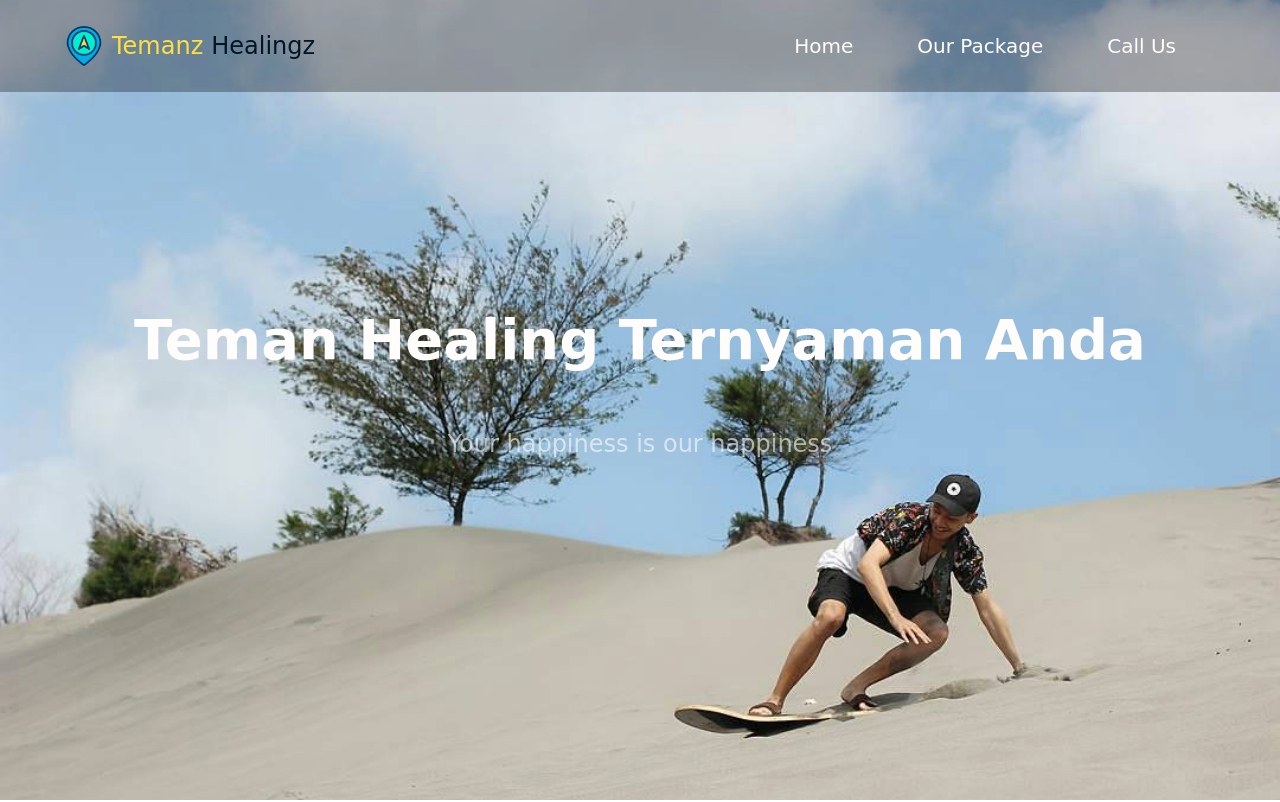
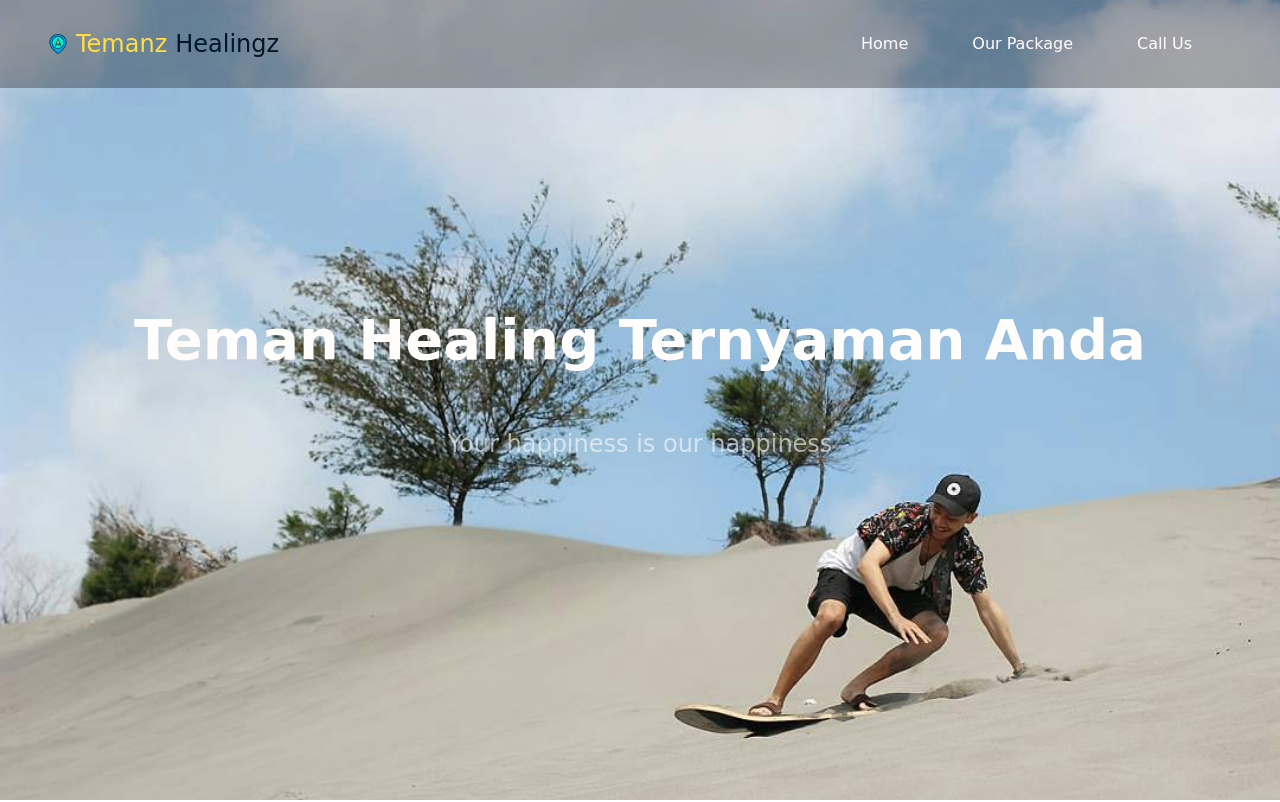
Before and after one commit to Inun572/travel-agent-landing-page, a plain HTML site: page index.html in a window 1280 px wide. Shown: the top 802 px of the page. Drawn offline with Linux system fonts and the light colour scheme; a web font is replaced by a local one.

Commit message:
fix: navbar and hamburger button responsively

```diff
--- a/css/index.css
+++ b/css/index.css
@@ -6,20 +6,23 @@
   box-sizing: border-box;
   font: inherit;
   font-family: 'Shantell Sans', cursive;
-  font-size: 100%;
   vertical-align: baseline;
   color: var(--font);
   text-decoration: none;
 }
 
-ol, ul {
+ol,
+ul {
   list-style: none;
 }
-blockquote, q {
+blockquote,
+q {
   quotes: none;
 }
-blockquote:before, blockquote:after,
-q:before, q:after {
+blockquote:before,
+blockquote:after,
+q:before,
+q:after {
   content: '';
   content: none;
 }
@@ -34,7 +37,6 @@ table {
   --accent: #ffde3d;
   --font: #011627;
   --strong: #f71735;
-
 }
 
 html {
@@ -42,8 +44,6 @@ html {
 }
 
 body {
-  background-repeat: no-repeat;
-  background-size: cover;
   line-height: 1;
 }
 
@@ -54,14 +54,34 @@ body {
   z-index: 10;
   width: 100%;
   display: flex;
+  flex-direction: column;
   justify-content: space-between;
   align-items: center;
-  padding: 0.75rem 4rem;
+  gap: 1rem;
+  padding: 1rem 1rem;
   background-color: rgba(0, 0, 0, 0.3);
 }
 
 .onScroll {
   background-color: var(--secondary);
+}
+
+.nav-wrapper {
+  width: 100%;
+  display: flex;
+  flex-direction: row;
+  justify-content: space-between;
+  align-items: center;
+  transition: all 0.3s ease-out;
+}
+
+.nav-wrapper .collapse {
+  border: none;
+  background-color: transparent;
+}
+
+.nav-wrapper .collapse > img {
+  width: 1.75rem;
 }
 
 .logo {
@@ -73,28 +93,37 @@ body {
 }
 
 .logo > img {
-  width: 40px;
+  width: 20px;
 }
 
 .logo span {
   color: var(--accent);
+  font-size: 1.5rem;
   font-weight: 500;
 }
 
 .nav-menu {
+  display: none;
+  flex-direction: column;
+  align-items: center;
+  gap: 2rem;
+  padding: 0.5rem 1.5rem;
+}
+
+.show {
   display: flex;
+  flex-direction: column;
   align-items: center;
   gap: 2rem;
   padding: 0.5rem 1.5rem;
 }
 
 .nav-link {
-  text-decoration: none;
   color: var(--primary);
   padding: 1rem;
   border-radius: 0.5rem;
-  font-size: 1.25rem;
-  transition: all .5s ease-in;
+  font-size: 1rem;
+  transition: all 0.5s ease-in;
 }
 
 .nav-link:hover {
@@ -131,7 +160,6 @@ body {
   object-fit: cover;
   transition: all 1s ease-in-out;
 }
-
 
 .hero .slider .slides > img:not(.active) {
   top: 0;
@@ -416,12 +444,29 @@ footer {
   gap: 1rem;
 }
 
+/* tablet 768px */
+@media screen and (min-width: 768px) {
+  .navbar {
+    flex-direction: row;
+    padding: 0.75rem 3rem;
+  }
+  .nav-wrapper .collapse {
+    display: none;
+  }
+
+  .nav-menu {
+    display: flex;
+    flex-direction: row;
+    align-items: center;
+    gap: 2rem;
+    padding: 0.5rem 1.5rem;
+  }
+
+  .nav-link {
+    width: max-content;
+  }
+}
+
 /* laptop 1024px */
 @media screen and (min-width: 1024px) {
-
 }
-
-/* tablet 768px */
-@media screen and (min-width: 768px) {
-
-}
--- a/index.html
+++ b/index.html
@@ -12,9 +12,14 @@
     <!-- Navigation Bar -->
     <header>
       <nav class="navbar">
-        <div class="logo">
-          <img src="./assets/icon/logo.PNG" alt="logo" class="logo" />
-          <span>Temanz</span>Healingz
+        <div class="nav-wrapper">
+          <div class="logo">
+            <img src="./assets/icon/logo.PNG" alt="logo" class="logo" />
+            <span>Temanz</span>Healingz
+          </div>
+          <button type="button" onclick="showMenu()" class="collapse">
+            <img src="./assets/icon/ham-menu.PNG" alt="" />
+          </button>
         </div>
         <div class="nav-menu">
           <a href="#home" class="nav-link active">Home</a>
@@ -30,12 +35,24 @@
         <div class="hero">
           <div class="slider">
             <div class="slides">
-              <img src="./assets/img/1.JPG" alt="parangtritis" class="img-slide active" />
-              <img src="./assets/img/2.JPG" alt="gumuk pasir" class="img-slide" />
-              <img src="./assets/img/3.JPG" alt="tamansari" class="img-slide"/>
+              <img
+                src="./assets/img/1.JPG"
+                alt="parangtritis"
+                class="img-slide active"
+              />
+              <img
+                src="./assets/img/2.JPG"
+                alt="gumuk pasir"
+                class="img-slide"
+              />
+              <img src="./assets/img/3.JPG" alt="tamansari" class="img-slide" />
               <img src="./assets/img/4.JPG" alt="prambanan" class="img-slide" />
               <img src="./assets/img/5.JPG" alt="merapi" class="img-slide" />
-              <img src="./assets/img/6.JPG" alt="goa pindul" class="img-slide" />
+              <img
+                src="./assets/img/6.JPG"
+                alt="goa pindul"
+                class="img-slide"
+              />
             </div>
           </div>
           <div class="title">
--- a/script.js
+++ b/script.js
@@ -1,16 +1,16 @@
 const validateForm = () => {
-  const nama = document.getElementById("nama").value;
-  const email = document.getElementById("email").value;
-  const option = document.getElementById("interest").value;
+  const nama = document.getElementById('nama').value;
+  const email = document.getElementById('email').value;
+  const option = document.getElementById('interest').value;
 
-  if (nama === "") {
-    alert("Harap masukan nama anda");
-  } else if (email === "") {
-    alert("Harap masukan email anda");
-  } else if (option === "") {
-    alert("Harap pilih salah satu ketertarikan anda");
+  if (nama === '') {
+    alert('Harap masukan nama anda');
+  } else if (email === '') {
+    alert('Harap masukan email anda');
+  } else if (option === '') {
+    alert('Harap pilih salah satu ketertarikan anda');
   } else {
-    alert("Pesan Terkirim. Terimakasih telah menghubungi kami");
+    alert('Pesan Terkirim. Terimakasih telah menghubungi kami');
   }
 };
 
@@ -19,21 +19,24 @@ var slideIndex = 1;
 let imgList = document.getElementsByClassName('img-slide');
 
 const slider = () => {
-
   if (slideIndex != 0) {
-    imgList[slideIndex-1].classList.remove('active');
+    imgList[slideIndex - 1].classList.remove('active');
   }
 
-  if (slideIndex > imgList.length-1) {
+  if (slideIndex > imgList.length - 1) {
     slideIndex = 0;
-    imgList[imgList.length-1].classList.remove('active');
+    imgList[imgList.length - 1].classList.remove('active');
   }
 
   imgList[slideIndex].classList.add('active');
   slideIndex++;
+};
 
-}
+setInterval(() => {
+  slider();
+}, 3000);
 
-setInterval( () => {
-  slider();
-}, 3000)
+var navMenu = document.querySelector('.nav-menu');
+const showMenu = () => {
+  navMenu.classList.toggle('show');
+};
```
Also changed, not shown: assets/icon/ham-menu.PNG (added). Lines whose indentation alone changed are shown as unchanged.
